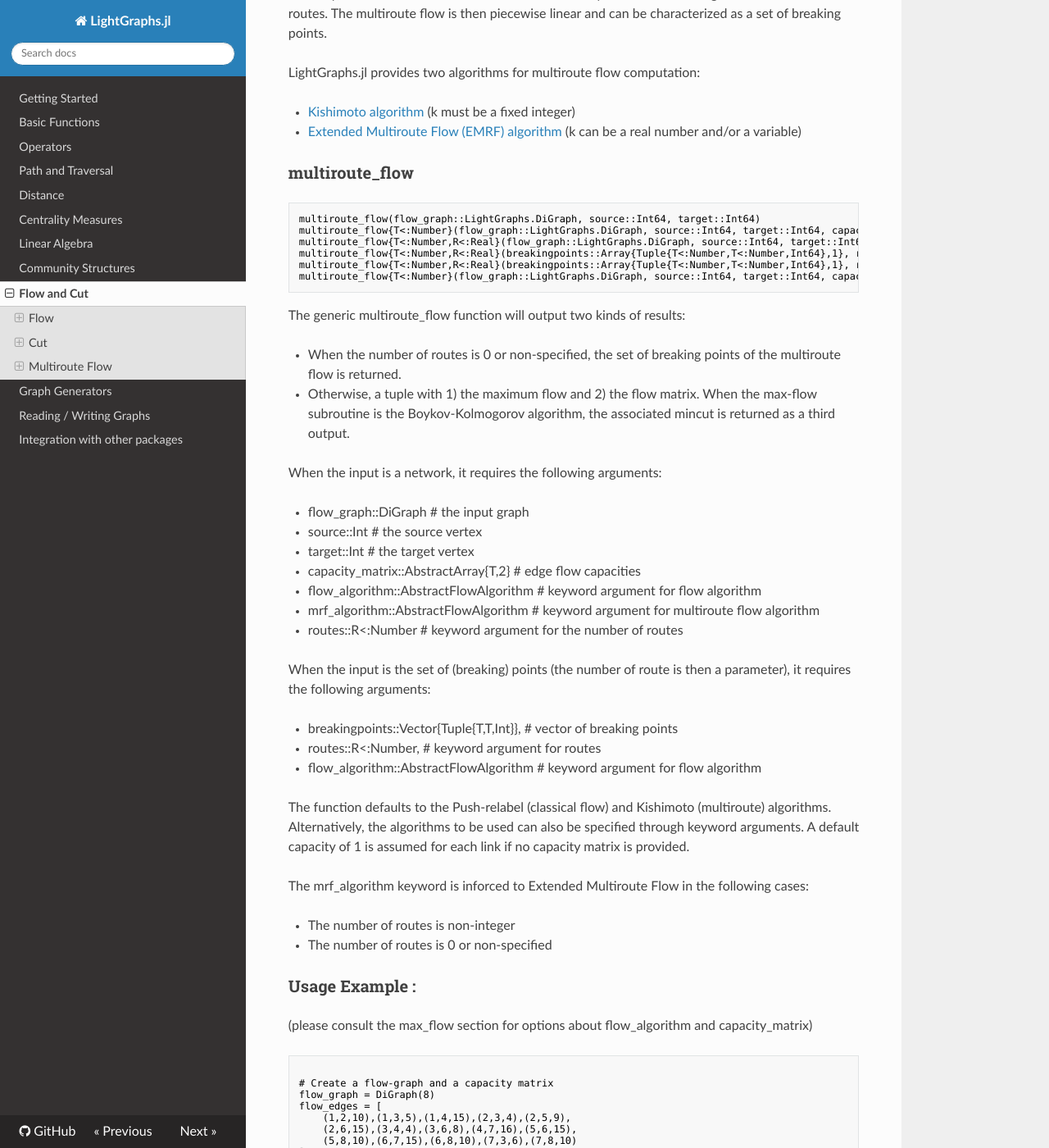
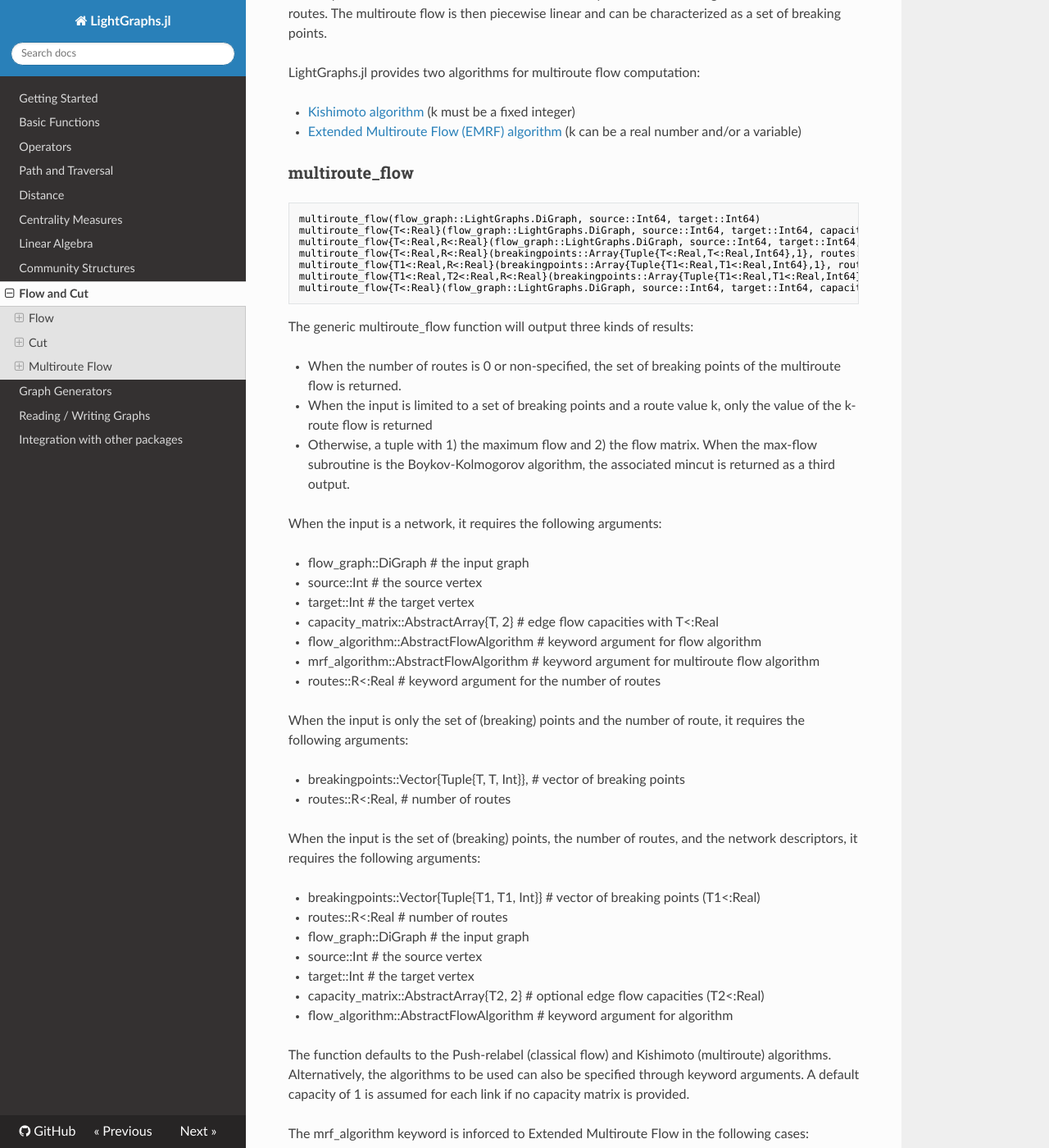
Before and after one commit to sbromberger/LightGraphs.jl, an MkDocs documentation site: the page built from doc/flowcut.md, in a window 1280 px wide and 1400 px high, scrolled down 1950 px. Shown: the whole window at 82% size. Built offline with MkDocs 1.6.1, drawn with Linux system fonts in a browser that asks for light colours; nearby versions of some CDN libraries; old or Windows-style settings are respelled for this version of MkDocs; some of the changed text lies outside the part shown.

Commit message:
RC for PR416 : multiroute flow

````diff
--- a/doc/flowcut.md
+++ b/doc/flowcut.md
@@ -87,15 +87,17 @@ LightGraphs.jl provides two algorithms for multiroute flow computation:
 ### multiroute_flow
 ```julia
 multiroute_flow(flow_graph::LightGraphs.DiGraph, source::Int64, target::Int64)
-multiroute_flow{T<:Number}(flow_graph::LightGraphs.DiGraph, source::Int64, target::Int64, capacity_matrix::AbstractArray{T<:Number,2}, flow_algorithm::LightGraphs.AbstractFlowAlgorithm, mrf_algorithm::LightGraphs.KishimotoAlgorithm, routes::Int64)
-multiroute_flow{T<:Number,R<:Real}(flow_graph::LightGraphs.DiGraph, source::Int64, target::Int64, capacity_matrix::AbstractArray{T<:Number,2}, flow_algorithm::LightGraphs.AbstractFlowAlgorithm, mrf_algorithm::LightGraphs.ExtendedMultirouteFlowAlgorithm, routes::R<:Real)
-multiroute_flow{T<:Number,R<:Real}(breakingpoints::Array{Tuple{T<:Number,T<:Number,Int64},1}, routes::R<:Real)
-multiroute_flow{T<:Number,R<:Real}(breakingpoints::Array{Tuple{T<:Number,T<:Number,Int64},1}, routes::R<:Real, flow_algorithm::LightGraphs.AbstractFlowAlgorithm)
-multiroute_flow{T<:Number}(flow_graph::LightGraphs.DiGraph, source::Int64, target::Int64, capacity_matrix::AbstractArray{T<:Number,2})
+multiroute_flow{T<:Real}(flow_graph::LightGraphs.DiGraph, source::Int64, target::Int64, capacity_matrix::AbstractArray{T<:Real,2}, flow_algorithm::LightGraphs.AbstractFlowAlgorithm, mrf_algorithm::LightGraphs.KishimotoAlgorithm, routes::Int64)
+multiroute_flow{T<:Real,R<:Real}(flow_graph::LightGraphs.DiGraph, source::Int64, target::Int64, capacity_matrix::AbstractArray{T<:Real,2}, flow_algorithm::LightGraphs.AbstractFlowAlgorithm, mrf_algorithm::LightGraphs.ExtendedMultirouteFlowAlgorithm, routes::R<:Real)
+multiroute_flow{T<:Real,R<:Real}(breakingpoints::Array{Tuple{T<:Real,T<:Real,Int64},1}, routes::R<:Real)
+multiroute_flow{T1<:Real,R<:Real}(breakingpoints::Array{Tuple{T1<:Real,T1<:Real,Int64},1}, routes::R<:Real, flow_graph::LightGraphs.DiGraph, source::Int64, target::Int64)
+multiroute_flow{T1<:Real,T2<:Real,R<:Real}(breakingpoints::Array{Tuple{T1<:Real,T1<:Real,Int64},1}, routes::R<:Real, flow_graph::LightGraphs.DiGraph, source::Int64, target::Int64, capacity_matrix::AbstractArray{T2<:Real,2})
+multiroute_flow{T<:Real}(flow_graph::LightGraphs.DiGraph, source::Int64, target::Int64, capacity_matrix::AbstractArray{T<:Real,2})
 ```
-The generic multiroute_flow function will output two kinds of results:
+The generic multiroute_flow function will output three kinds of results:
 
   * When the number of routes is 0 or non-specified, the set of breaking points of the multiroute flow is returned.
+  * When the input is limited to a set of breaking points and a route value k, only the value of the k-route flow is returned
   * Otherwise, a tuple with 1) the maximum flow and 2) the flow matrix. When the max-flow subroutine is the Boykov-Kolmogorov algorithm, the associated mincut is returned as a third output.
 
 When the input is a network, it requires the following arguments:
@@ -103,16 +105,25 @@ When the input is a network, it requires the following arguments:
   * flow_graph::DiGraph                   # the input graph
   * source::Int                           # the source vertex
   * target::Int                           # the target vertex
-  * capacity_matrix::AbstractArray{T,2}   # edge flow capacities
+  * capacity_matrix::AbstractArray{T, 2}  # edge flow capacities with T<:Real
   * flow_algorithm::AbstractFlowAlgorithm # keyword argument for flow algorithm
   * mrf_algorithm::AbstractFlowAlgorithm  # keyword argument for multiroute flow algorithm
-  * routes::R<:Number                     # keyword argument for the number of routes
+  * routes::R<:Real                       # keyword argument for the number of routes
 
-When the input is the set of (breaking) points (the number of route is then a parameter), it requires the following arguments:
+When the input is only the set of (breaking) points and the number of route, it requires the following arguments:
 
-  * breakingpoints::Vector{Tuple{T,T,Int}},      # vector of breaking points
-  * routes::R<:Number,                           # keyword argument for routes
-  * flow_algorithm::AbstractFlowAlgorithm        # keyword argument for flow algorithm
+  * breakingpoints::Vector{Tuple{T, T, Int}},    # vector of breaking points
+  * routes::R<:Real,                             # number of routes
+
+When the input is the set of (breaking) points, the number of routes, and the network descriptors, it requires the following arguments:
+
+  * breakingpoints::Vector{Tuple{T1, T1, Int}} # vector of breaking points (T1<:Real)
+  * routes::R<:Real                            # number of routes
+  * flow_graph::DiGraph                        # the input graph
+  * source::Int                                # the source vertex
+  * target::Int                                # the target vertex
+  * capacity_matrix::AbstractArray{T2, 2}      # optional edge flow capacities (T2<:Real)
+  * flow_algorithm::AbstractFlowAlgorithm      # keyword argument for algorithm
 
 The function defaults to the Push-relabel (classical flow) and Kishimoto (multiroute) algorithms. Alternatively, the algorithms to be used can also be specified through  keyword arguments. A default capacity of 1 is assumed for each link if no capacity matrix is provided.
 
@@ -130,15 +141,15 @@ The mrf_algorithm keyword is inforced to Extended Multiroute Flow in the followi
 # Create a flow-graph and a capacity matrix
 flow_graph = DiGraph(8)
 flow_edges = [
-    (1,2,10),(1,3,5),(1,4,15),(2,3,4),(2,5,9),
-    (2,6,15),(3,4,4),(3,6,8),(4,7,16),(5,6,15),
-    (5,8,10),(6,7,15),(6,8,10),(7,3,6),(7,8,10)
+    (1, 2, 10), (1, 3, 5),  (1, 4, 15), (2, 3, 4),  (2, 5, 9),
+    (2, 6, 15), (3, 4, 4),  (3, 6, 8),  (4, 7, 16), (5, 6, 15),
+    (5, 8, 10), (6, 7, 15), (6, 8, 10), (7, 3, 6),  (7, 8, 10)
 ]
 capacity_matrix = zeros(Int, 8, 8)
 for e in flow_edges
     u, v, f = e
     add_edge!(flow_graph, u, v)
-    capacity_matrix[u,v] = f
+    capacity_matrix[u, v] = f
 end
 
 # Run default multiroute_flow with an integer number of routes = 2
@@ -150,9 +161,11 @@ f, F = multiroute_flow(flow_graph, 1, 8, capacity_matrix, routes = 1.5)
 # Run default multiroute_flow for all the breaking points values
 points = multiroute_flow(flow_graph, 1, 8, capacity_matrix)
 # Then run multiroute flow algorithm for any positive number of routes
-f, F = multiroute_flow(points, routes = 1.5)
+f, F = multiroute_flow(points, 1.5)
+f = multiroute_flow(points, 1.5, valueonly = true)
 
 # Run multiroute flow algorithm using Boykov-Kolmogorov algorithm as max_flow routine
-f, F, labels = multiroute_flow(flow_graph,1,8,capacity_matrix,algorithm=BoykovKolmogorovAlgorithm(),routes=2)
+f, F, labels = multiroute_flow(flow_graph, 1, 8, capacity_matrix,
+               algorithm = BoykovKolmogorovAlgorithm(), routes = 2)
 
 ```
````
Also changed, not shown: 4 other files.
